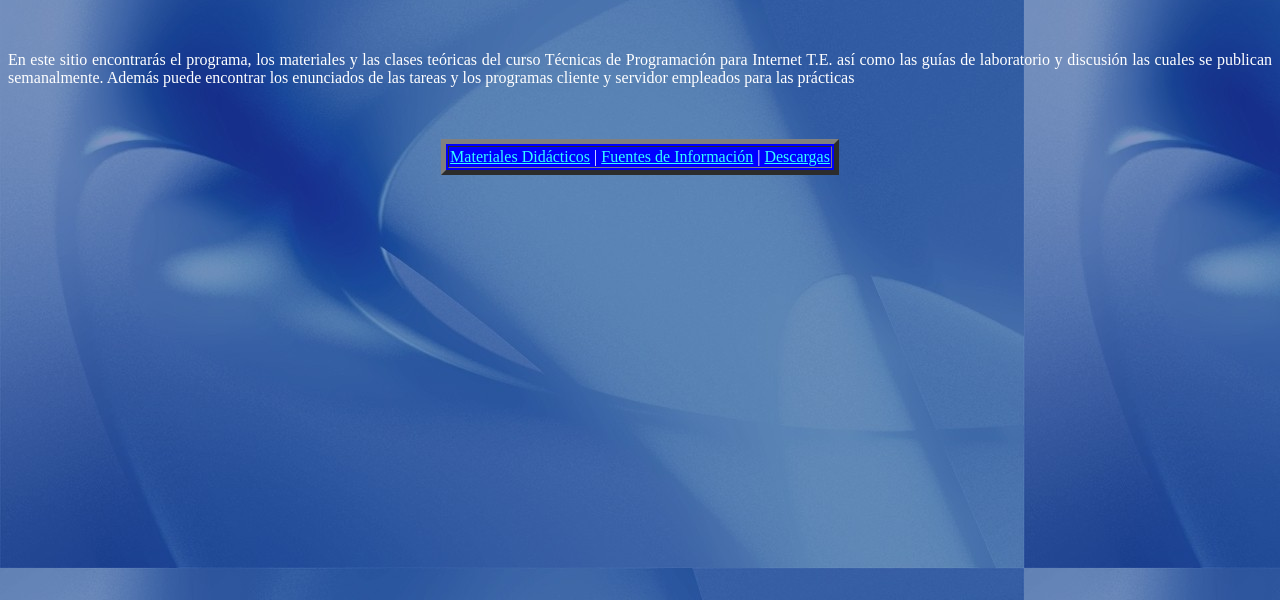
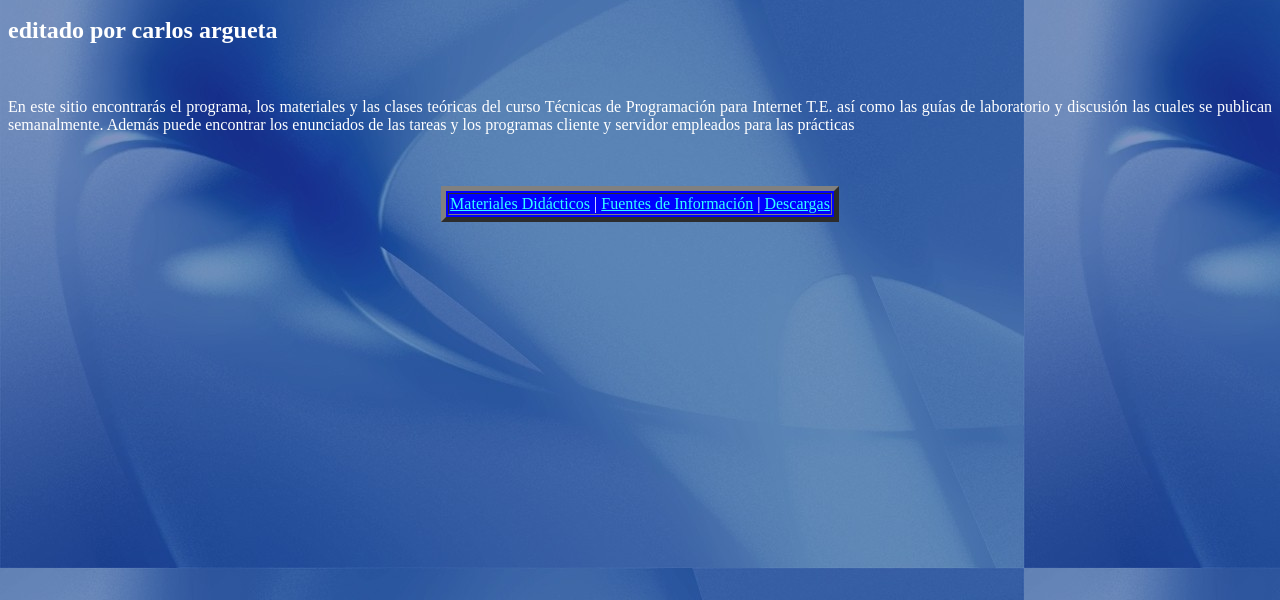
Before and after one commit to cargueta01/-site-guia21c, a plain HTML site: page index.html in a window 1280 px wide. Shown: the part 200-800 px from the top of the page. Drawn offline with Linux system fonts and the light colour scheme.

Commit message:
Update index.html

```diff
--- a/index.html
+++ b/index.html
@@ -31,6 +31,7 @@
 <H2 align="CENTER">
    Bienvenid@s al sitio Web
 </H2>
+<h2 style="margin-right: auto;">editado por carlos argueta</h2>
 <BR>
 <P ALIGN="JUSTIFY">
  En este sitio encontrar&aacute;s el programa, los materiales y las clases te&oacute;ricas del curso
```
